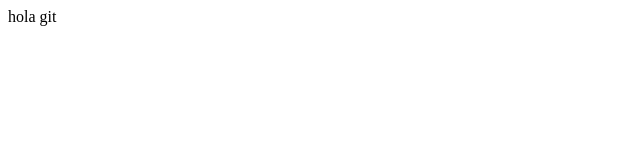
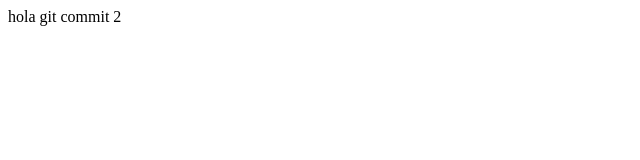
Before and after one commit to pinana/proyectogit, a plain HTML site: page index.html in a window 1280 px wide. Shown: the full height of the page, 0-640 px from the left. Drawn offline with Linux system fonts and the light colour scheme.

```diff
--- a/index.html
+++ b/index.html
@@ -1 +1 @@
-<p>hola git </p>
+<p>hola git commit 2 </p>
```
